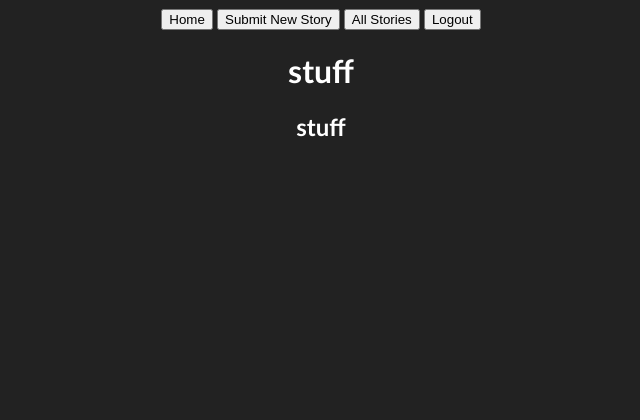
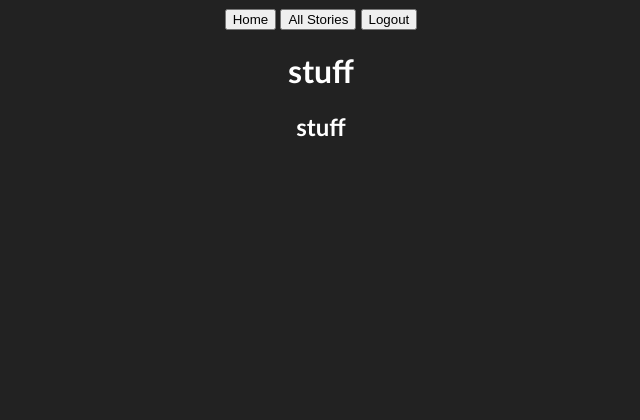
Before and after one commit to chrisliang98/1.62X10ToThe11, a Flask app: page /story/stuff in a window 1280 px wide. Shown: the top 420 px of the page, without its empty margins (319-959 px from the left). Run offline with Flask 2, Linux system fonts and the light colour scheme; data comes from the database, SQL or seed files in the repository.

Commit message:
removed submit story when viewing a specific story cause of error

```diff
--- a/templates/story.html
+++ b/templates/story.html
@@ -7,7 +7,6 @@
     <nav>
       <center>
 	<button onclick="location.href='/'" class="navbar">Home</button>
-        <button onclick="location.href='newStory'" class="navbar">Submit New Story</button>
         <button onclick="location.href='/stories'" class="navbar">All Stories </button>
         <button onclick="location.href='/logout'" class="navbar">Logout</button>
       </center>
```
